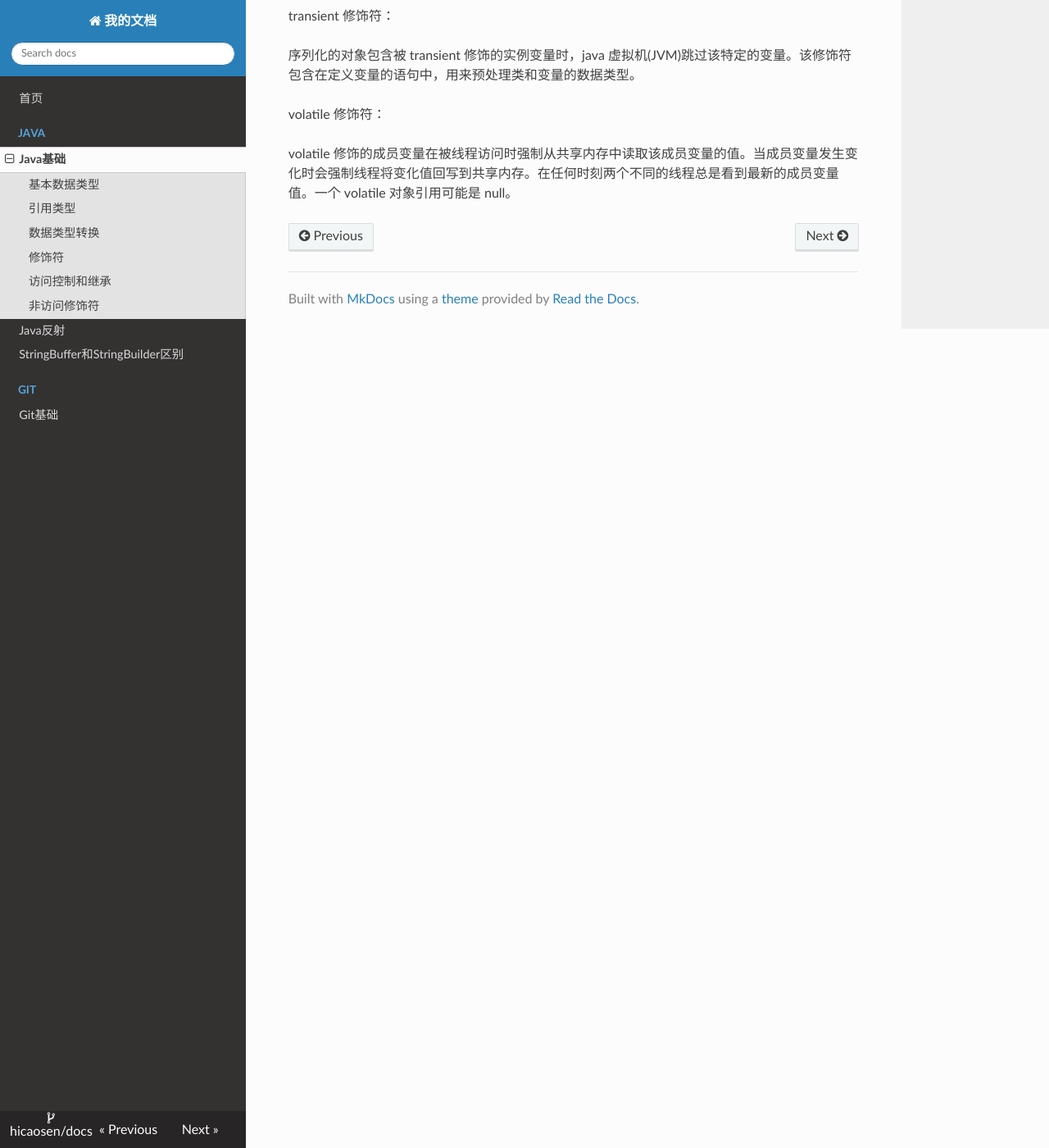
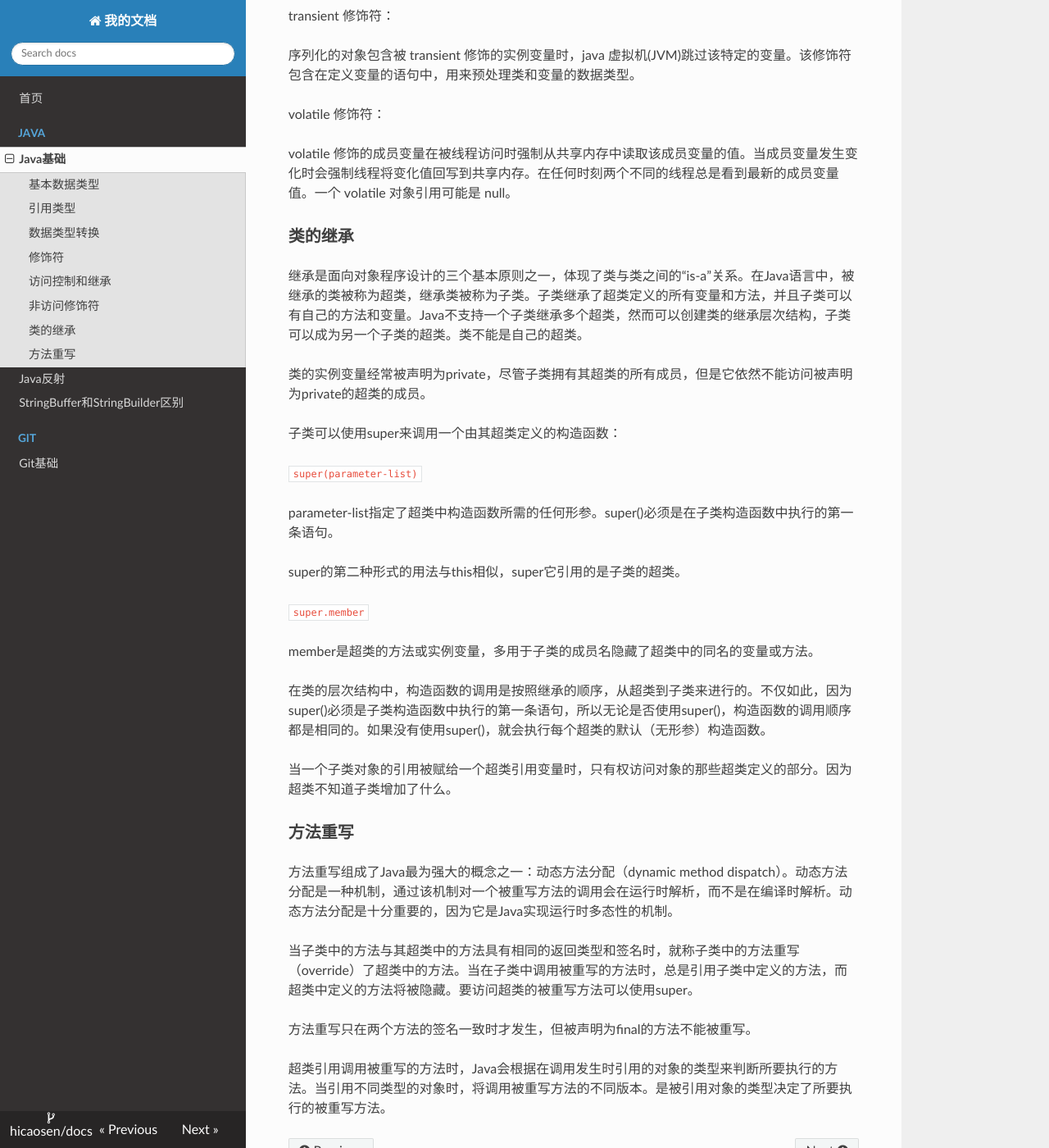
Before and after one commit to youngaq/docs, an MkDocs documentation site: the page built from docs/java-basics.md, in a window 1280 px wide and 1400 px high, scrolled down 4068 px. Shown: the whole window at 82% size. Built offline with MkDocs 1.6.1, drawn with Linux system fonts in a browser that asks for light colours; nearby versions of some CDN libraries.

Commit message:
类的继承

```diff
--- a/docs/java-basics.md
+++ b/docs/java-basics.md
@@ -144,3 +144,37 @@ transient 修饰符：
 volatile 修饰符：
 
 volatile 修饰的成员变量在被线程访问时强制从共享内存中读取该成员变量的值。当成员变量发生变化时会强制线程将变化值回写到共享内存。在任何时刻两个不同的线程总是看到最新的成员变量值。一个 volatile 对象引用可能是 null。
+
+### 类的继承
+
+继承是面向对象程序设计的三个基本原则之一，体现了类与类之间的“is-a”关系。在Java语言中，被继承的类被称为超类，继承类被称为子类。子类继承了超类定义的所有变量和方法，并且子类可以有自己的方法和变量。Java不支持一个子类继承多个超类，然而可以创建类的继承层次结构，子类可以成为另一个子类的超类。类不能是自己的超类。
+
+
+类的实例变量经常被声明为private，尽管子类拥有其超类的所有成员，但是它依然不能访问被声明为private的超类的成员。
+
+子类可以使用super来调用一个由其超类定义的构造函数：
+
+`super(parameter-list)`
+
+parameter-list指定了超类中构造函数所需的任何形参。super()必须是在子类构造函数中执行的第一条语句。
+
+super的第二种形式的用法与this相似，super它引用的是子类的超类。
+
+`super.member`
+
+member是超类的方法或实例变量，多用于子类的成员名隐藏了超类中的同名的变量或方法。
+
+在类的层次结构中，构造函数的调用是按照继承的顺序，从超类到子类来进行的。不仅如此，因为super()必须是子类构造函数中执行的第一条语句，所以无论是否使用super()，构造函数的调用顺序都是相同的。如果没有使用super()，就会执行每个超类的默认（无形参）构造函数。
+
+当一个子类对象的引用被赋给一个超类引用变量时，只有权访问对象的那些超类定义的部分。因为超类不知道子类增加了什么。
+
+### 方法重写
+
+方法重写组成了Java最为强大的概念之一：动态方法分配（dynamic method dispatch）。动态方法分配是一种机制，通过该机制对一个被重写方法的调用会在运行时解析，而不是在编译时解析。动态方法分配是十分重要的，因为它是Java实现运行时多态性的机制。
+
+当子类中的方法与其超类中的方法具有相同的返回类型和签名时，就称子类中的方法重写（override）了超类中的方法。当在子类中调用被重写的方法时，总是引用子类中定义的方法，而超类中定义的方法将被隐藏。要访问超类的被重写方法可以使用super。
+
+方法重写只在两个方法的签名一致时才发生，但被声明为final的方法不能被重写。
+
+
+超类引用调用被重写的方法时，Java会根据在调用发生时引用的对象的类型来判断所要执行的方法。当引用不同类型的对象时，将调用被重写方法的不同版本。是被引用对象的类型决定了所要执行的被重写方法。
```
